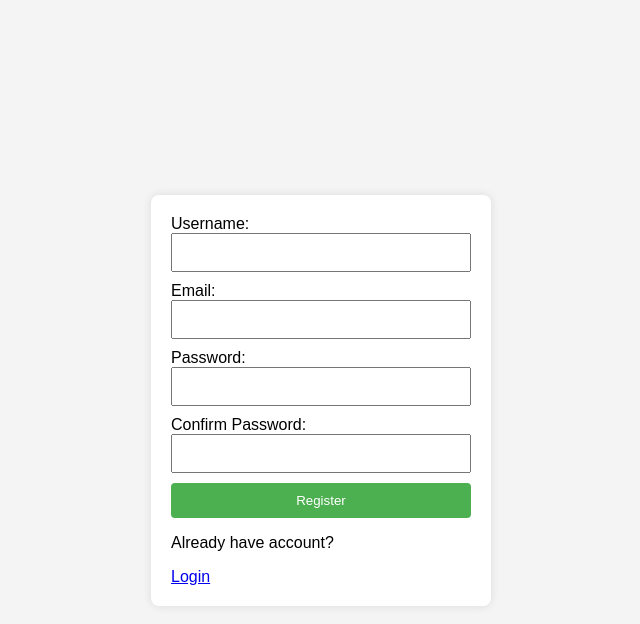
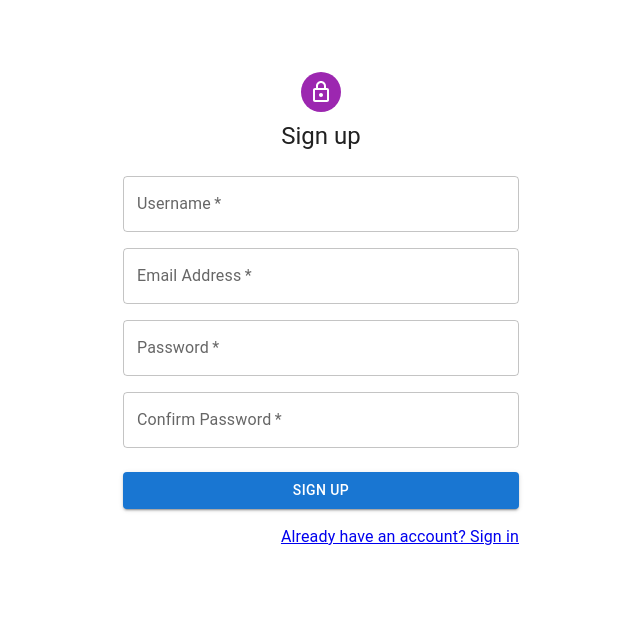
Before and after one commit to navdeepsta/quickart, a React (Create React App) app: page /signup in a window 1280 px wide. Shown: the top 624 px of the page, without its empty margins (319-959 px from the left). Built offline with nearby package versions, Linux system fonts and the light colour scheme.

Commit message:
refactor: add mui SingUp for user registration

```diff
--- a/src/Util.js
+++ b/src/Util.js
@@ -14,8 +14,9 @@ export const userCart = {
 
     fetchCart : () => {
         const cart = localStorage.getItem("cart");
-        const result = JSON.parse(cart);
-        return result.cart;
+        if(cart) return JSON.parse(cart).cart;
+        else
+        return [];
     },
 
     removeFromCart : ( item ) => {
--- a/src/components/Authentication/SignIn/index.js
+++ b/src/components/Authentication/SignIn/index.js
@@ -111,7 +111,6 @@ export default function SignIn() {
                   label="Username"
                   type="textfield"
                   name="username"
-                  autoComplete="username"
                   value={username}
                   onChange={(e) => setUsername(e.target.value)}
                   autoFocus
@@ -126,7 +125,7 @@ export default function SignIn() {
                   id="password"
                   value={password}
                   onChange={(e) => setPassword(e.target.value)}
-                  autoComplete="current-password"
+
                 />
 
                 <Button
@@ -144,6 +143,13 @@ export default function SignIn() {
                     </Link>
                   </Grid>
                 </Grid>
+                <Grid container>
+                  <Grid item>
+                    <Link to={"/"} variant="body2">
+                      <Button variant="outlined" size="small">Back</Button>
+                    </Link>
+                  </Grid>
+                </Grid>
               </Box>
             </Box>
           </Container>
--- a/src/components/Authentication/SignUp/SignUp.css
+++ b/src/components/Authentication/SignUp/SignUp.css
@@ -1,44 +1,4 @@
-.signup-card {
-    font-family: Arial, sans-serif;
-    background-color: #f4f4f4;
-    margin: 0;
-    padding: 0;
-    display: flex;
-    justify-content: center;
-    align-items: center;
-    height: 100vh;
-}
-
-.signup-card form {
-    background-color: #fff;
-    padding: 20px;
-    border-radius: 8px;
-    box-shadow: 0 0 10px rgba(0, 0, 0, 0.1);
-    width: 300px;
-}
-
-.signup-card input {
-    width: 100%;
-    padding: 10px;
-    margin-bottom: 10px;
-    box-sizing: border-box;
-}
-
-.signup-card button {
-    background-color: #4caf50;
-    color: #fff;
-    padding: 10px;
-    border: none;
-    border-radius: 4px;
-    cursor: pointer;
-    width: 100%;
-}
-
-.signup-card button:hover {
-    background-color: #45a049;
-}
-
-.signup-card .success-message {
+.success-message {
     margin-top: 20px;
     color: #4caf50;
     text-align: center;
--- a/src/components/Authentication/SignUp/index.js
+++ b/src/components/Authentication/SignUp/index.js
@@ -1,6 +1,20 @@
-import React, { useState } from "react";
+import * as React from "react";
+import { useState } from "react";
 import { Link } from "react-router-dom";
+import Avatar from "@mui/material/Avatar";
+import Button from "@mui/material/Button";
+import CssBaseline from "@mui/material/CssBaseline";
+import TextField from "@mui/material/TextField";
+import Grid from "@mui/material/Grid";
+import Box from "@mui/material/Box";
+import LockOutlinedIcon from "@mui/icons-material/LockOutlined";
+import Typography from "@mui/material/Typography";
+import Container from "@mui/material/Container";
+import { createTheme, ThemeProvider } from "@mui/material/styles";
 import "./SignUp.css";
+// TODO remove, this demo shouldn't need to reset the theme.
+
+const defaultTheme = createTheme();
 
 export default function SignUp() {
   const [formData, setFormData] = useState({
@@ -20,7 +34,8 @@ export default function SignUp() {
     });
   };
 
-  const handleRegister = () => {
+  const handleSubmit = (event) => {
+    event.preventDefault();
     const { username, email, password, confirmPassword } = formData;
     if (username && email && password && confirmPassword) {
       let result = localStorage.getItem("users");
@@ -34,55 +49,101 @@ export default function SignUp() {
   };
 
   return (
-    <div className="signup-card">
+    <>
       {!registrationSuccess ? (
-        <form>
-          <label htmlFor="username">Username:</label>
-          <input
-            type="text"
+        <ThemeProvider theme={defaultTheme}>
+          <Container component="main" maxWidth="xs">
+            <CssBaseline />
+            <Box
+              sx={{
+                marginTop: 8,
+                display: "flex",
+                flexDirection: "column",
+                alignItems: "center",
+              }}
+            >
+              <Avatar sx={{ m: 1, bgcolor: "secondary.main" }}>
+                <LockOutlinedIcon />
+              </Avatar>
+              <Typography component="h1" variant="h5">
+                Sign up
+              </Typography>
+              <Box
+                component="form"
+                noValidate
+                onSubmit={handleSubmit}
+                sx={{ mt: 3 }}
+              >
+                <Grid container spacing={2}>
+                  <Grid item xs={12}>
+                    <TextField
+                      required
+                      fullWidth
                       id="username"
+                      label="Username"
+                      type="textfield"
                       name="username"
                       value={formData.username}
                       onChange={handleChange}
+                    />
+                  </Grid>
+
+                  <Grid item xs={12}>
+                    <TextField
                       required
-          />
-
-          <label htmlFor="email">Email:</label>
-          <input
-            type="email"
+                      fullWidth
                       id="email"
+                      label="Email Address"
+                      type="textfield"
                       name="email"
                       value={formData.email}
                       onChange={handleChange}
+                    />
+                  </Grid>
+                  <Grid item xs={12}>
+                    <TextField
                       required
-          />
-
-          <label htmlFor="password">Password:</label>
-          <input
+                      fullWidth
+                      name="password"
+                      label="Password"
                       type="password"
                       id="password"
-            name="password"
                       value={formData.password}
                       onChange={handleChange}
+                    />
+                  </Grid>
+                  <Grid item xs={12}>
+                    <TextField
                       required
-          />
-
-          <label htmlFor="confirmPassword">Confirm Password:</label>
-          <input
+                      fullWidth
+                      name="confirmPassword"
+                      label="Confirm Password"
                       type="password"
                       id="confirmPassword"
-            name="confirmPassword"
                       value={formData.confirmPassword}
                       onChange={handleChange}
-            required
                     />
-
-          <button type="submit" onClick={handleRegister}>
-            Register
-          </button>
-          <p>Already have account?</p>
-          <Link to={"/signin"}>Login</Link>
-        </form>
+                  </Grid>
+                </Grid>
+                <Button
+                  type="submit"
+                  fullWidth
+                  variant="contained"
+                  sx={{ mt: 3, mb: 2 }}
+                >
+                  Sign Up
+                </Button>
+                <Grid container justifyContent="flex-end">
+                  <Grid item>
+                    <Link to={"/signin"} variant="body2">
+                      Already have an account? Sign in
+                    </Link>
+                  </Grid>
+                </Grid>
+              </Box>
+            </Box>
+          </Container>
+        </ThemeProvider>
       ) : (
         <div className="success-message">
           <p>Registration successful!</p>
@@ -93,6 +154,6 @@ export default function SignUp() {
           </p>
         </div>
       )}
-    </div>
+    </>
   );
 }
```
Lines whose indentation alone changed are shown as unchanged.
